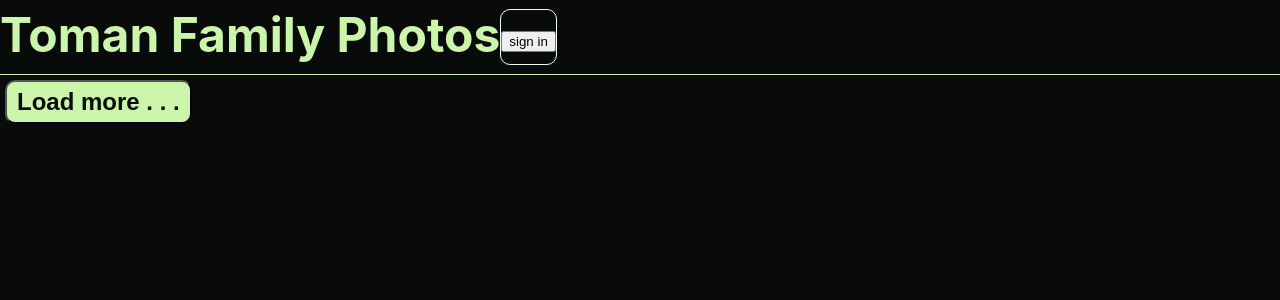
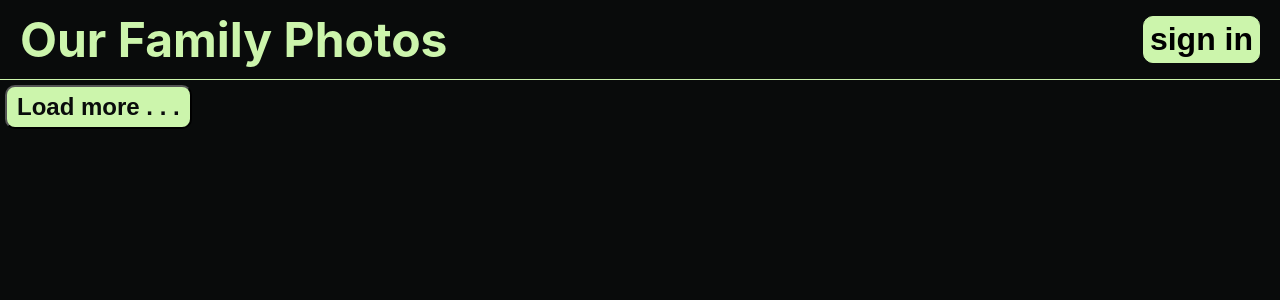
Before and after one commit to lucywho/tomanphotos, a Next.js app: page / in a window 1280 px wide. Shown: the top 300 px of the page. Built offline with nearby package versions, Linux system fonts and the light colour scheme; no server answers; the database is empty.

Commit message:
styles buttons

```diff
--- a/components/Header.js
+++ b/components/Header.js
@@ -7,12 +7,12 @@ export default function Header() {
     return (
         <>
             <Head>
-                <title>Toman Photos</title>
+                <title>Family Photos</title>
                 <meta name="description" content="family photo site" />
                 <link rel="icon" href="camera.ico" />
             </Head>
             <div id="header">
-                <div id="strapline">Toman Family Photos</div>
+                <div id="strapline">Our Family Photos</div>
                 <div id="login">
                     <Link
                         href={
@@ -20,9 +20,9 @@ export default function Header() {
                         }
                     >
                         {session ? (
-                            <button className="login">sign out</button>
+                            <button className="sign-in">sign out</button>
                         ) : (
-                            <button className="login">sign in</button>
+                            <button className="sign-in">sign in</button>
                         )}
                     </Link>
                 </div>
--- a/styles/globals.css
+++ b/styles/globals.css
@@ -1,8 +1,9 @@
 :root {
-    --main-bg-color: #090b0b;
-    --main-text-color: #effbf5;
-    --info-color: #c7bcc3;
-    --strap-text: #ccf5ac;
+    --main-bg-color: #090b0b; /* dark grey */
+    --main-text-color: #effbf5; /*very light green*/
+    --info-color: #c7bcc3; /*dusky pink*/
+    --strap-text: #ccf5ac; /*tea green*/
+    --highlight: #a53f2b; /*chinese red*/
 }
 
 html,
@@ -37,33 +38,40 @@ a {
     display: flex;
     flex-direction: row;
     align-items: center;
-    justify-container: space-between;
+    justify-content: space-between;
+    padding: 10px 0;
 }
 
 #strapline {
     height: fit-content;
     font-weight: bold;
     font-size: 3rem;
-    padding: 5px 0 10px 0;
+    padding: 0 20px;
 }
 
 #login {
+    padding: 0 20px;
+}
+
+.sign-in {
     font-weight: bold;
     font-size: 2rem;
-    padding: 5px 0 10px 0;
-    border: var(--main-text-color) 1px solid;
+    padding: 4px 6px;
+    border: var(--strap-text) 1px solid;
+    background-color: var(--strap-text);
     border-radius: 10px;
 }
 
-#login:hover {
-    border: var(--info-color) 1px solid;
-    background-color: var(--main-text-color);
-    color: var(--info-color);
+.sign-in:hover {
+    border: var(--highlight) 1px solid;
+    background-color: var(--highlight);
+    color: var(--main-bg-color);
 }
 
 .loading {
     font-size: 3rem;
     padding: 10px 0 0 10px;
+    color: var(--strap-text);
 }
 
 .contentbox {
@@ -163,12 +171,10 @@ a {
     margin-left: 5px;
 }
 
-.load-more {
-    :hover {
-        color: var(--strap-text);
-        background-color: var(--main-bg-color);
-        border: 1px solid var(--strap-text);
-    }
+.load-more:hover {
+    border: var(--highlight) 1px solid;
+    background-color: var(--highlight);
+    color: var(--main-bg-color);
 }
 
 @media (prefers-color-scheme: dark) {
```
